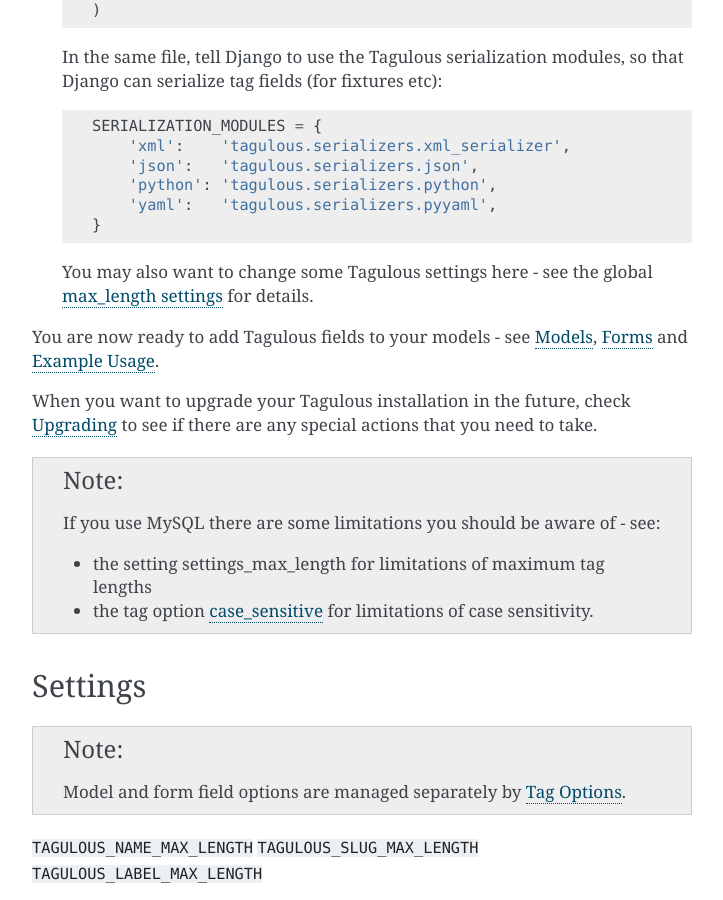
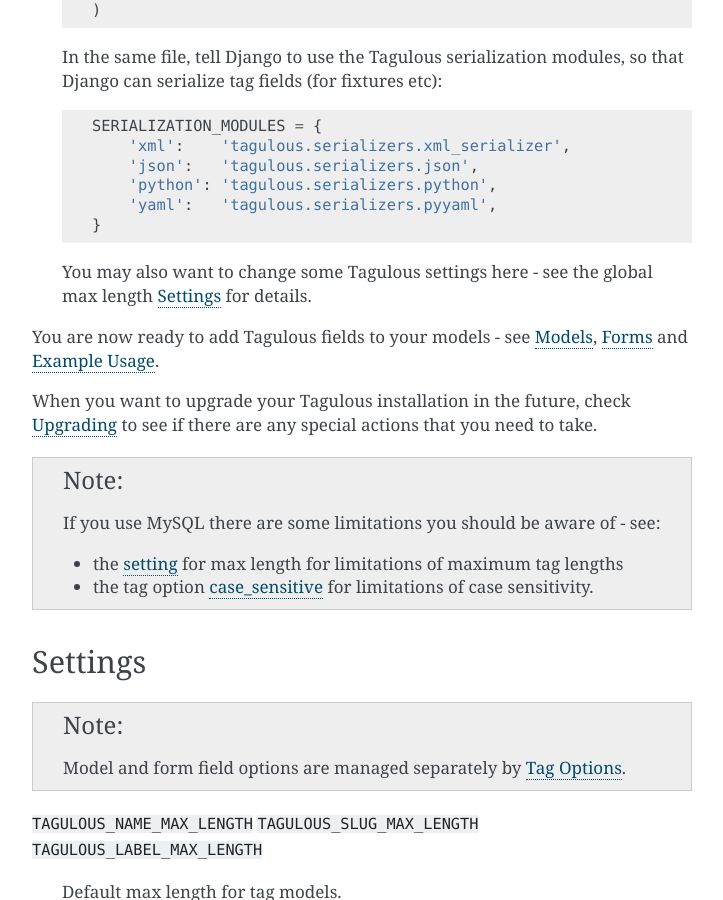
Before and after one commit to radiac/django-tagulous, a Sphinx documentation site: the page built from docs/installation.rst, in a window 1280 px wide and 900 px high, scrolled down 1177 px. Shown: the whole window, without its empty margins (388-1111 px from the left). Built offline with Sphinx 7.4.7, drawn with Linux system fonts in a browser that asks for light colours.

Commit message:
Fix docs ref

```diff
--- a/docs/installation.rst
+++ b/docs/installation.rst
@@ -67,7 +67,7 @@
     }
 
    You may also want to change some Tagulous settings here - see the global
-   :ref:`max_length settings <settings_max_length>` for details.
+   max length :ref:`settings` for details.
 
 You are now ready to add Tagulous fields to your models - see
 :doc:`models/index`, :doc:`forms` and :doc:`usage`.
@@ -78,8 +78,8 @@
 .. note::
     If you use MySQL there are some limitations you should be aware of - see:
 
-    * the setting :ref:`settings_max_length` for limitations of maximum tag
-      lengths
+    * the :ref:`setting <settings>` for max length for limitations of maximum
+      tag lengths
     * the tag option :ref:`option_case_sensitive` for limitations of case
       sensitivity.
 
@@ -91,8 +91,6 @@
 
 .. note::
     Model and form field options are managed separately by :doc:`tag_options`.
-
-.. _settings_max_length:
 
 ``TAGULOUS_NAME_MAX_LENGTH``
 ``TAGULOUS_SLUG_MAX_LENGTH``
```
